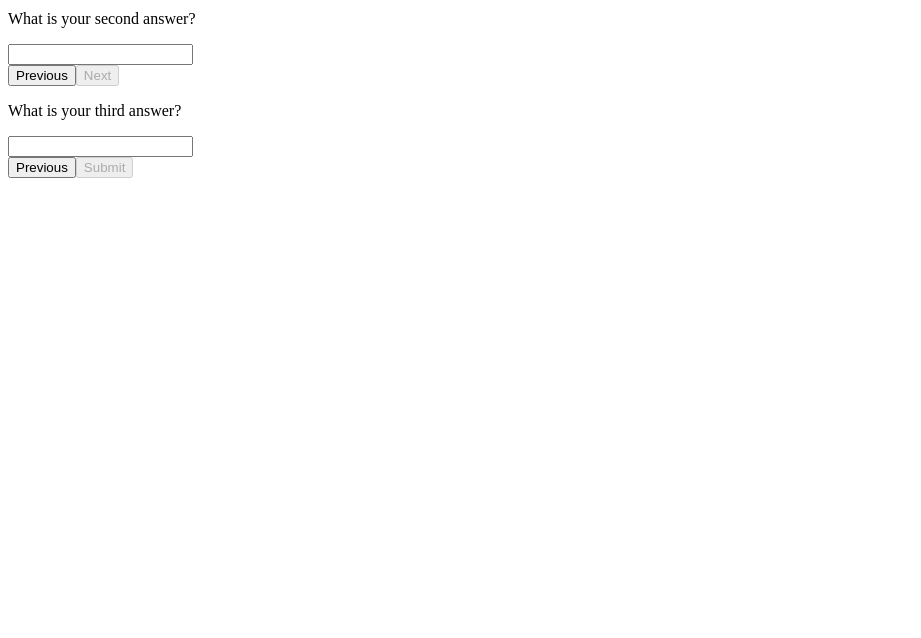
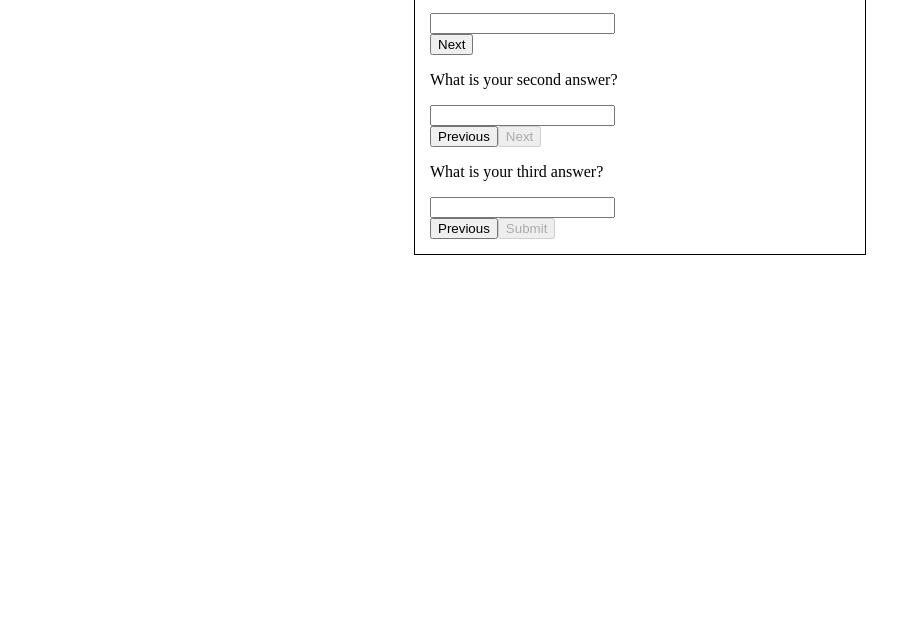
Before and after one commit to jiajing1993/Kaodim-Test, a Gatsby site: page / in a window 1280 px wide. Shown: the part 162-800 px from the top of the page, without its empty margins (0-921 px from the left). Built offline with nearby package versions, Linux system fonts and the light colour scheme; Gatsby itself is replaced by a stand-in of ours.

Commit message:
build: install sass loader

```diff
--- a/gatsby-config.js
+++ b/gatsby-config.js
@@ -27,6 +27,7 @@ module.exports = {
         icon: `src/images/gatsby-icon.png`, // This path is relative to the root of the site.
       },
     },
+    `gatsby-plugin-sass`,
     // this (optional) plugin enables Progressive Web App + Offline functionality
     // To learn more, visit: https://gatsby.dev/offline
     // `gatsby-plugin-offline`,
--- a/package.json
+++ b/package.json
@@ -10,9 +10,11 @@
     "gatsby-plugin-manifest": "^2.0.26",
     "gatsby-plugin-offline": "^2.0.25",
     "gatsby-plugin-react-helmet": "^3.0.11",
+    "gatsby-plugin-sass": "^2.0.11",
     "gatsby-plugin-sharp": "^2.0.32",
     "gatsby-source-filesystem": "^2.0.28",
     "gatsby-transformer-sharp": "^2.1.17",
+    "node-sass": "^4.11.0",
     "prop-types": "^15.7.2",
     "react": "^16.8.6",
     "react-dom": "^16.8.6",
--- a/src/components/layout.js
+++ b/src/components/layout.js
@@ -8,7 +8,7 @@
 import React from "react"
 import PropTypes from "prop-types"
 import { StaticQuery, graphql } from "gatsby"
-
+import '../style/layout.scss'
 const Layout = ({ children }) => (
   <StaticQuery
     query={graphql`
--- /dev/null
+++ b/src/style/layout.scss
@@ -0,0 +1,9 @@
+body {
+  main {
+    border: 1px solid black;
+    width: 90%;
+    max-width: 420px;
+    margin: 0 auto;
+    padding: 15px;
+  }
+}
```
Also changed, not shown: 1 other file.
